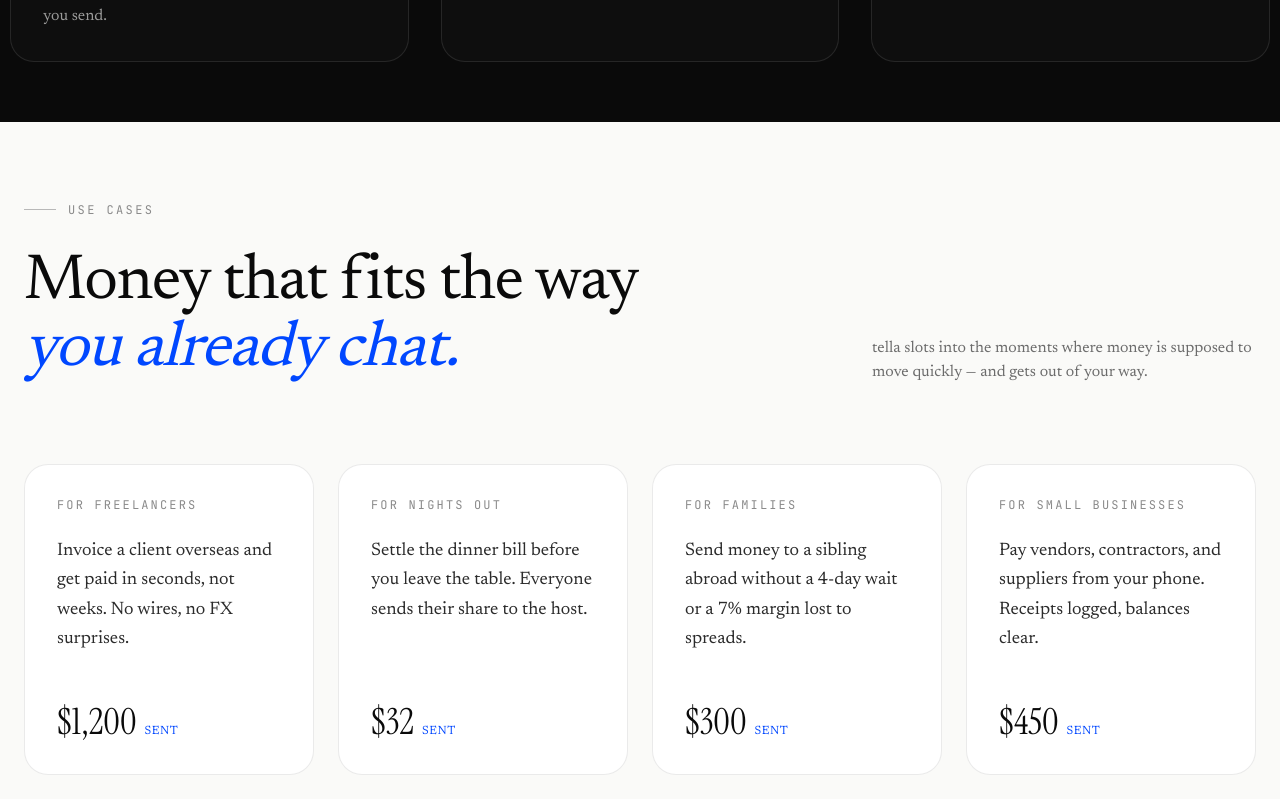
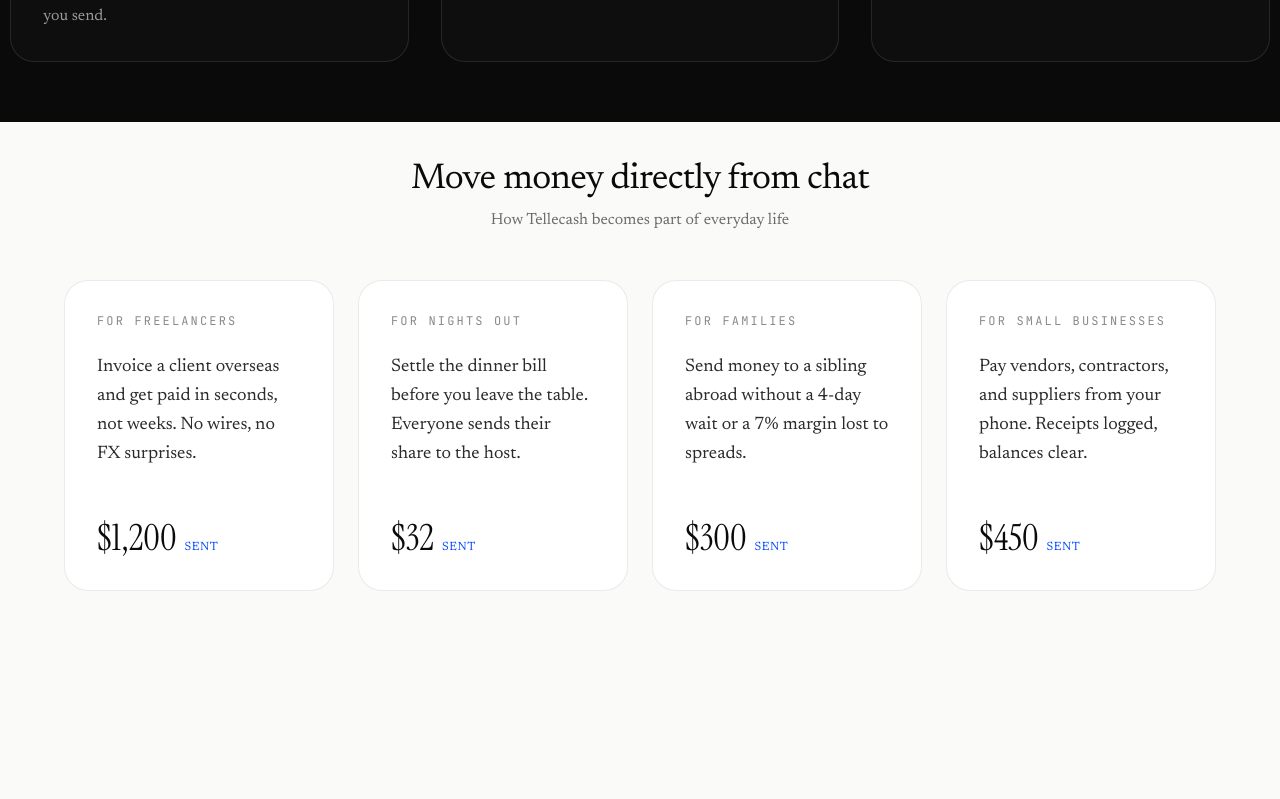
Before and after one commit to ibochivincent-lang/meirei, a Next.js app: page / in a window 1280 px wide. Shown: the part 4020-4819 px from the top of the page. Built offline with nearby package versions, Linux system fonts and the light colour scheme.

Commit message:
refactor: simplify UseCasesSection layout and update heading for clarity

```diff
--- a/components/sections/use-cases-section.tsx
+++ b/components/sections/use-cases-section.tsx
@@ -34,40 +34,22 @@ const USE_CASES: UseCase[] = [
   },
 ];
 
-/**
- * UseCasesSection
- *
- * Four scenarios shown as a horizontal row of cards on desktop, stacking
- * on mobile. Each card has a small "amount sent" tag and a brief story.
- *
- * Cards use the accent color sparingly — only the amount tag picks it up,
- * leaving the rest of the card in the neutral palette. Restraint here is
- * what makes the accent feel valuable when it appears.
- */
 export function UseCasesSection() {
   return (
-    <section id="use-cases" className="relative py-10 lg:py-20">
-      <div className="mx-auto max-w-7xl px-6">
+    <section id="use-cases" className="relative py-10">
+      <div className="mx-auto max-w-[1200px] px-6">
         <Reveal>
-          <div className="flex flex-col items-start justify-between gap-8 lg:flex-row lg:items-end">
-            <div className="max-w-2xl">
-              <div className="flex items-center gap-3 text-xs font-mono text-ink-400">
-                <span className="h-px w-8 bg-ink-300" />
-                <span className="uppercase tracking-[0.2em]">Use Cases</span>
-              </div>
-              <h2 className="mt-8 text-[clamp(2.25rem,5vw,4.5rem)] font-normal leading-[1.02] tracking-[-0.03em] text-ink-900">
-                Money that fits the way{" "}
-                <span className="italic text-accent-500">you already chat.</span>
-              </h2>
-            </div>
+          <div className="flex flex-col items-center justify-between gap-2">
+            <h2 className="text-[36px] font-normal leading-[1.02] tracking-[-0.03em] text-ink-900">
+              Move money directly from chat
+            </h2>
             <p className="max-w-sm text-ink-500">
-              tella slots into the moments where money is supposed to move
-              quickly — and gets out of your way.
+              How Tellecash becomes part of everyday life
             </p>
           </div>
         </Reveal>
 
-        <div className="mt-20 grid gap-6 sm:grid-cols-2 lg:grid-cols-4">
+        <div className="mt-12 grid gap-6 sm:grid-cols-2 lg:grid-cols-4">
           {USE_CASES.map((c, i) => (
             <Reveal key={c.id} delay={i * 0.08}>
               <article className="group relative flex h-full flex-col justify-between overflow-hidden rounded-3xl border border-ink-200/60 bg-surface-0 p-8 transition-all duration-500 hover:border-ink-900 hover:shadow-card">
```
